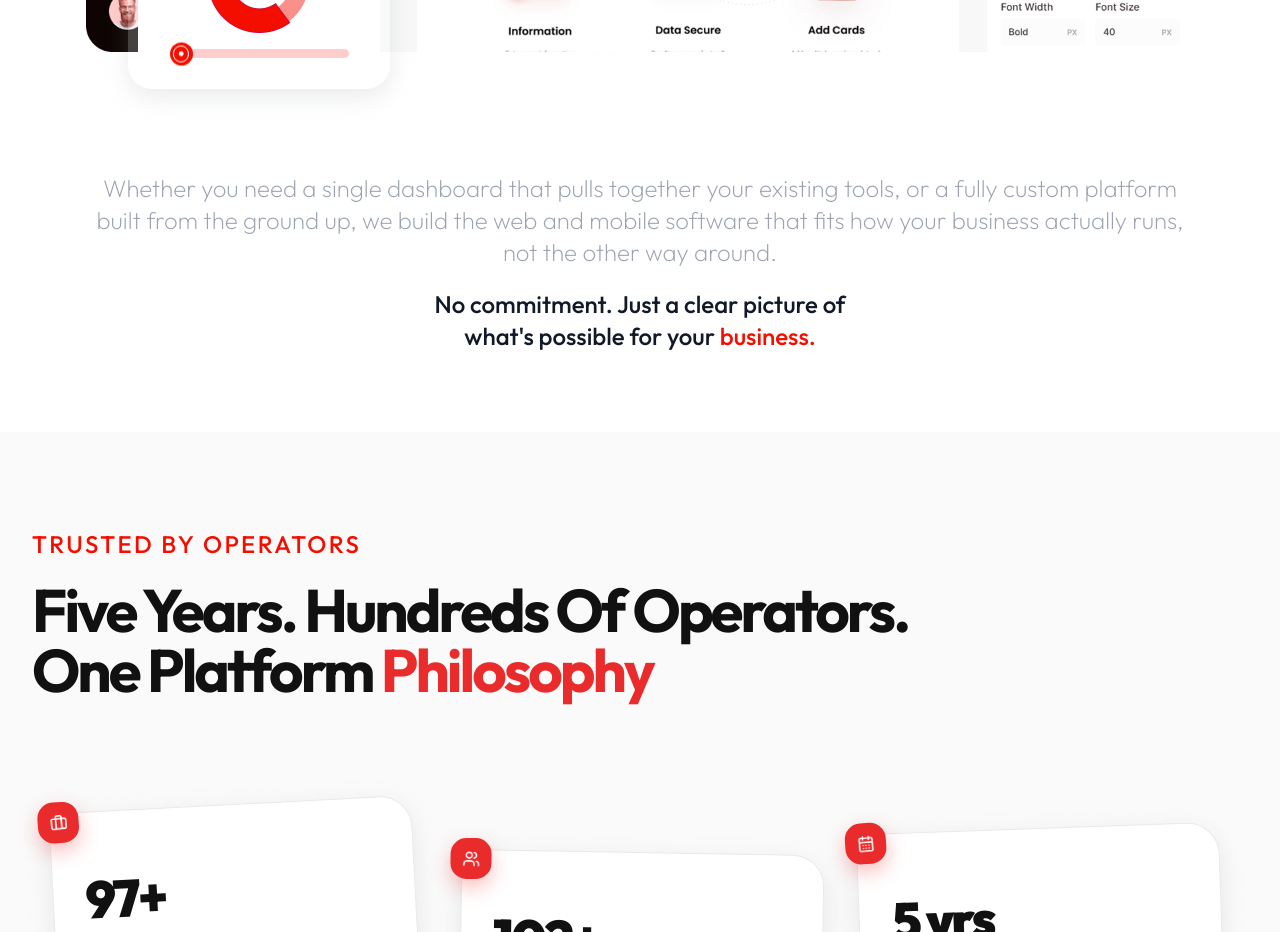
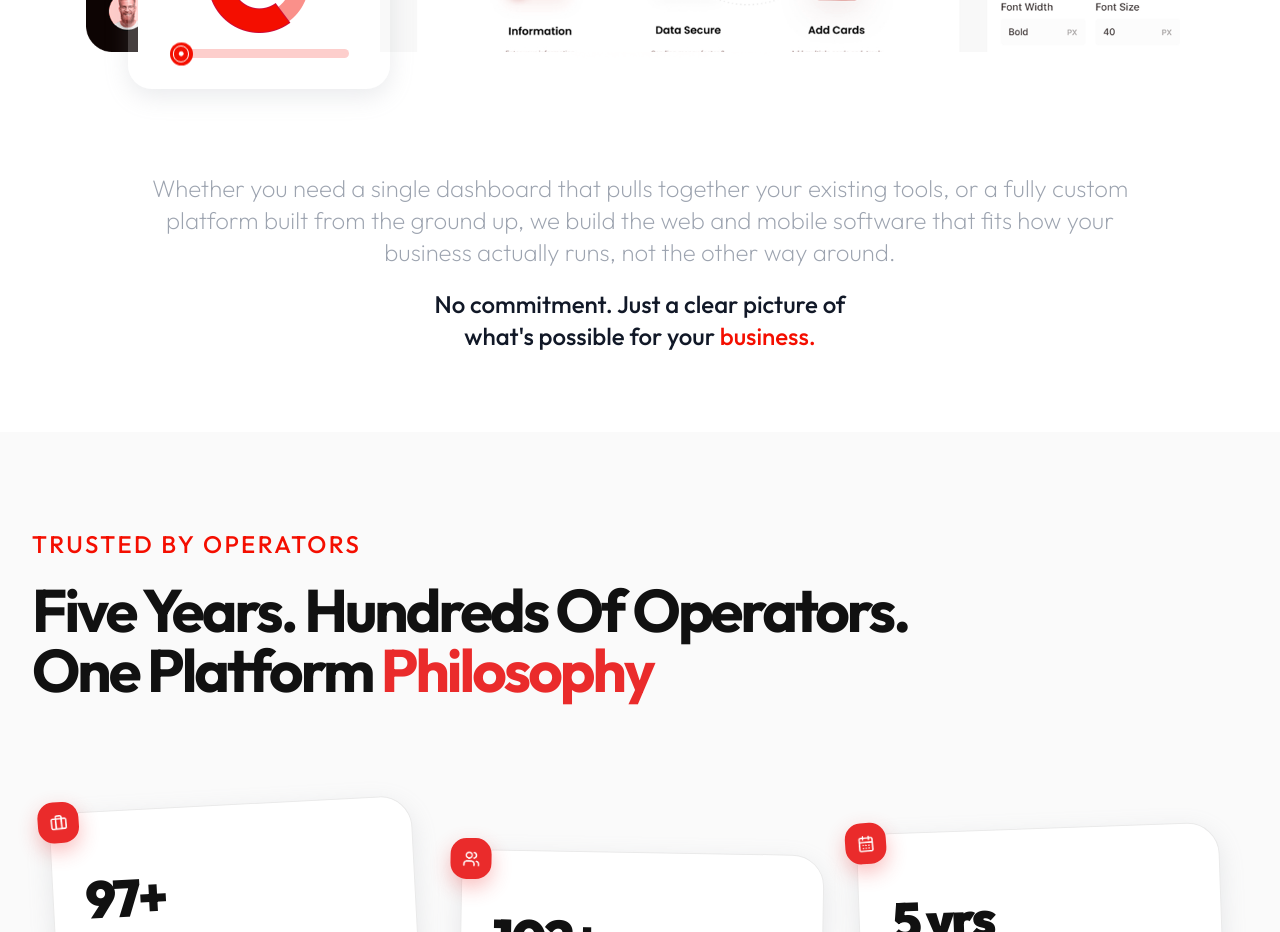
Before and after one commit to LaunchBoxGlobal/Ops-Landing-Live, a Next.js app: page / in a window 1280 px wide. Shown: the part 1220-2152 px from the top of the page. Built offline with nearby package versions, Linux system fonts and the light colour scheme.

Commit message:
fix container width

```diff
--- a/components/home/BuiltAroundYou.jsx
+++ b/components/home/BuiltAroundYou.jsx
@@ -29,7 +29,7 @@ const BuiltAroundYou = ({ openModal }) => {
         <p className="red-text font-medium tracking-widest uppercase text-lg md:text-xl lg:text-2xl xl:text-[32px] mb-5">
           Built Around You
         </p>
-        <h2 className="text-4xl sm:text-6xl md:text-5xl lg:text-6xl xl:text-[72px] font-bold text-[#111111] tracking-tight lg:leading-[1]">
+        <h2 className="text-4xl sm:text-6xl md:text-5xl lg:text-6xl xl:text-[72px] font-bold text-[#111111] tracking-tight leading-[1]">
           Every Business Is Different. <br className="hidden lg:block" /> Your
           Platform Should Be
           <span className="text-[#ea2b2b]">Too</span>
@@ -121,7 +121,7 @@ const BuiltAroundYou = ({ openModal }) => {
                 <p className="text-xs text-[#00BC7D] mt-2">+12% this week</p>
               </div>
               <div className="w-full lg:w-[39%] flex justify-end">
-                <div className="w-[192] h-[270px] rounded-[24px] border border-[#EAEAEA] flex flex-col items-center justify-between pb-10 bg-[linear-gradient(135deg,_#F40E0026_0%,_#FFFFFF00_100%)] px-4">
+                <div className="w-full lg:max-w-[192] h-[270px] rounded-[24px] border border-[#EAEAEA] flex flex-col items-center justify-between pb-10 bg-[linear-gradient(135deg,_#F40E0026_0%,_#FFFFFF00_100%)] px-4">
                   <p className="text-lg font-semibold leading-[1.2] mt-10 px-5">
                     Operations Dashboard
                   </p>
--- a/components/home/BusinessProblems.jsx
+++ b/components/home/BusinessProblems.jsx
@@ -66,7 +66,7 @@ const BusinessProblems = ({ openModal }) => {
           <div>
             <h2
               id="business-growth-heading"
-              className="font-bold text-black lg:leading-[1] tracking-[-0.03em]
+              className="font-bold text-black leading-[1] tracking-[-0.03em]
               text-[42px]
               md:text-[58px]
               lg:text-[72px]"
--- a/components/home/Hero.jsx
+++ b/components/home/Hero.jsx
@@ -45,7 +45,7 @@ const Hero = ({ openModal }) => {
 
       <HeroAnimation />
 
-      <section className="w-full flex flex-col items-center justify-center text-center gap-5 pt-10">
+      <section className="w-full padding-x flex flex-col items-center justify-center text-center gap-5 pt-10">
         <p className="text-xl lg:text-2xl font-extralight text-gray-400 text-center lg:max-w-[85%]">
           Whether you need a single dashboard that pulls together your existing
           tools, or a fully custom platform built from the ground up, we build
```
